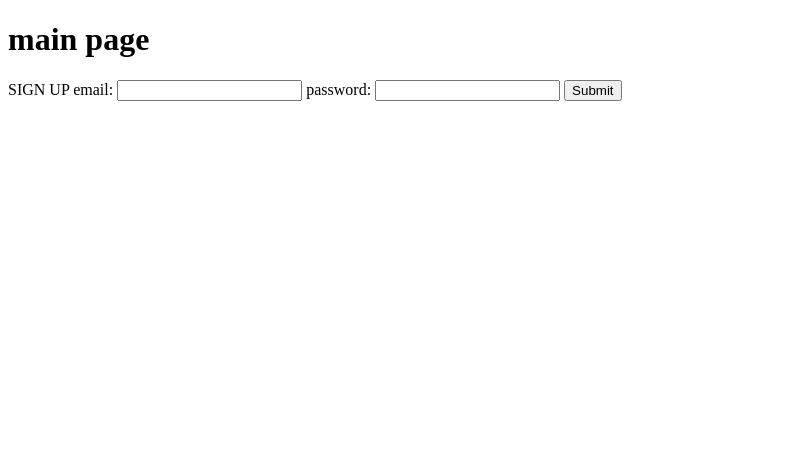
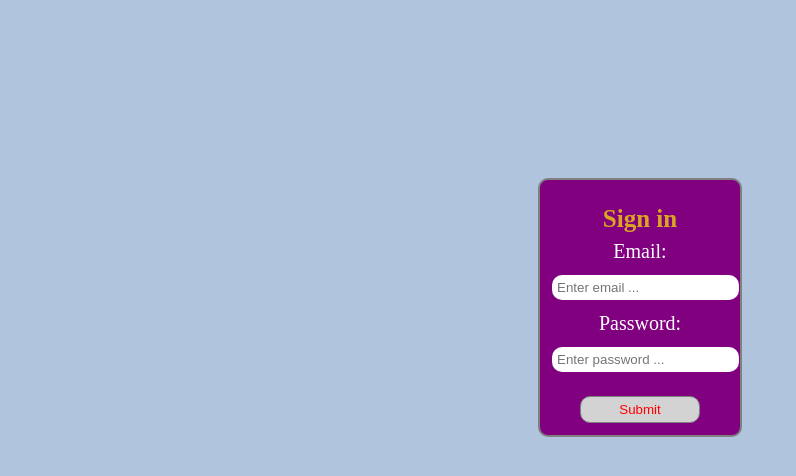
Before and after one commit to first1git1acc/sql_model, a Django app: page /shop/ in a window 1280 px wide. Shown: the top 476 px of the page, without its empty margins (0-796 px from the left). Run offline with Django 4.2, Linux system fonts and the light colour scheme.

Commit message:
add some css

```diff
--- /dev/null
+++ b/mysite/myapp/static/styles/mainpage.css
@@ -0,0 +1,45 @@
+#FormContainer{
+    position: relative;
+    top:170px;
+    border:2px solid gray;
+    width:200px;
+    text-align: center;
+    margin: auto;
+    background-color: purple;
+    border-radius: 10px;
+}
+#capt{
+    font-size: 25px;
+}
+tr{
+    display: block;
+    float: left;
+}
+input{
+    padding:5px;
+    margin:12px;
+    border-radius: 10px;
+    border:0px;
+}
+label{
+    color:white;
+    font-size: 20px;
+}
+h3{
+    height: 10px;
+    color: goldenrod;
+}
+input[type="submit"]{
+    margin: 12px;
+    background-color:lightgray;
+    border:1px solid gray;
+    border-radius: 10px;
+    width:60%;
+    color:red;
+}
+input[type="submit"]:hover{
+    background-color: aqua;
+}
+body{
+    background-color: lightsteelblue;
+}
--- a/mysite/myapp/templates/myapp/mainpage.html
+++ b/mysite/myapp/templates/myapp/mainpage.html
@@ -1,17 +1,20 @@
+{%load static%}
 <!DOCTYPE html>
 <html lang="en">
 <head>
     <meta charset="UTF-8">
     <meta name="viewport" content="width=device-width, initial-scale=1.0">
-    <title>Document</title>
+    <link rel="stylesheet" href="{% static 'styles/mainpage.css'%}">
+    <title>Sign in</title>
 </head>
 <body>
-    <h1>main page</h1>
-    <form action="{% url 'myapp:mainpage' %}" method="POST">
-        <caption>SIGN UP</caption>
-        {% csrf_token %}
-        {{ form }}
-        <input type="submit">
-        </form>
+    <div id="FormContainer">
+        <h3 id="capt">Sign in</h3>
+        <form action="{% url 'myapp:mainpage' %}" method="POST">
+            {% csrf_token %}
+            {{ form }}
+            <input type="submit">
+            </form>
+    </div>
 </body>
 </html>
--- a/mysite/myapp/views.py
+++ b/mysite/myapp/views.py
@@ -6,10 +6,19 @@ from django.urls import reverse
 from django.http import HttpResponseRedirect
 
 sys.path.append('mysite/myapp/templates/myapp')
+sys.path.append('D:/sql_model/mysite/myapp/static/styles')
 
 class FromForm(forms.Form):
-    email = forms.CharField(label="email")
-    password = forms.CharField(label="password",widget=forms.PasswordInput())
+    email = forms.CharField(widget=forms.TextInput(attrs={
+       'id':'second',
+       'title':'Enter email',
+       'placeholder':'Enter email ...'
+    }))
+    password = forms.CharField(widget=forms.PasswordInput(attrs={
+        'id':'first',
+        'title':'Enter password',
+        'placeholder':'Enter password ...'
+        }))
 
 
 
@@ -24,8 +33,7 @@ def mainpage(request):
             pa = form.cleaned_data["password"]
             request.session["pas"] += [pa]
             em_l = form.cleaned_data["email"]
-            request.session["eml"] += em_l
-            return HttpResponseRedirect(reverse("myapp:add"))
+            request.session["eml"] += [em_l]
         else:
             return render(request,'myapp/mainpage.html',{'form':FromForm()})
 
@@ -36,6 +44,6 @@ def add(request):
         request.session["pas"] = []
     if "eml" not in request.session:
         request.session["eml"] = []
-    return render(request,'myapp/add.html',{
-        "pas":request.session["pas"],
-        "eml":request.session["eml"]})
+
+    zip_pas_eml = zip(request.session["pas"],request.session["eml"])
+    return render(request,'myapp/add.html',{'vars':zip_pas_eml})
```
Also changed, not shown: mysite/myapp/templates/myapp/add.html (+6 -4 lines), mysite/db.sqlite3.
